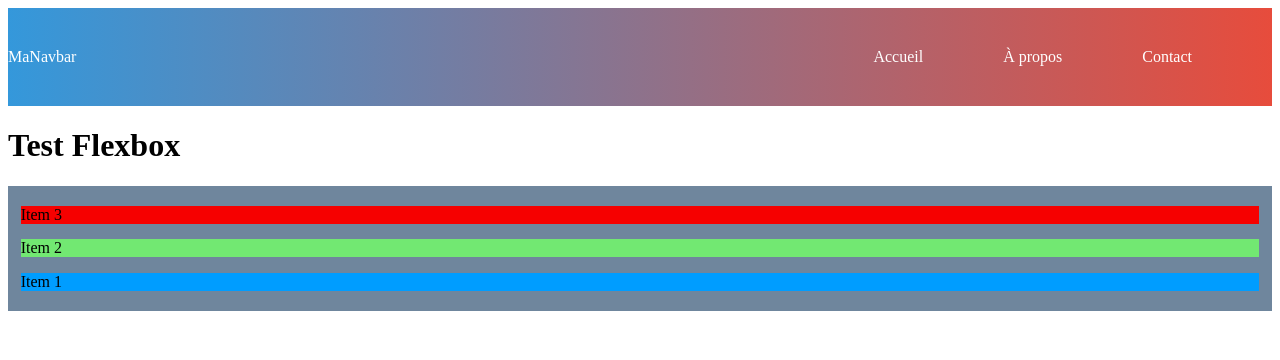
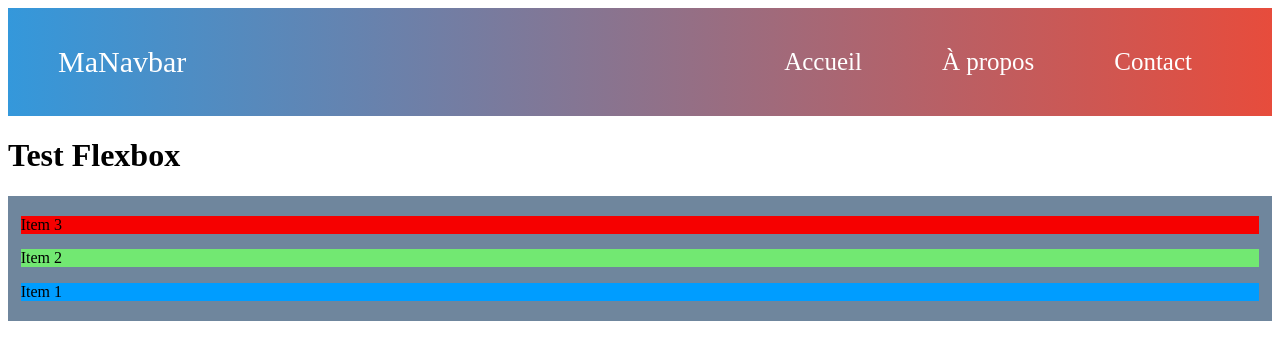
Before and after one commit to Jimmy-Lemaire/HTML-CSS, a plain HTML site: page assets/html/Exercice fils du patron.html in a window 1280 px wide. Drawn offline with Linux system fonts and the light colour scheme.

Commit message:
modif navbar

```diff
--- a/assets/html/Exercice fils du patron.html
+++ b/assets/html/Exercice fils du patron.html
@@ -33,6 +33,7 @@
             flex-wrap: wrap;
             align-items:center;
             justify-content: space-between;
+
             background-image: linear-gradient(90deg, #3498db, #e74c3c);
 
         }
@@ -41,6 +42,8 @@
             flex-direction: row;
             align-items: flex-start;
             color: white;
+            font-size: 30px;
+            margin-left: 50px;
 
 
 
@@ -58,6 +61,7 @@
             margin-right:40px;
             background-color: rgba(red, green, blue, 0);
             color: white;
+            font-size: 25px;
 
 
         }
```
